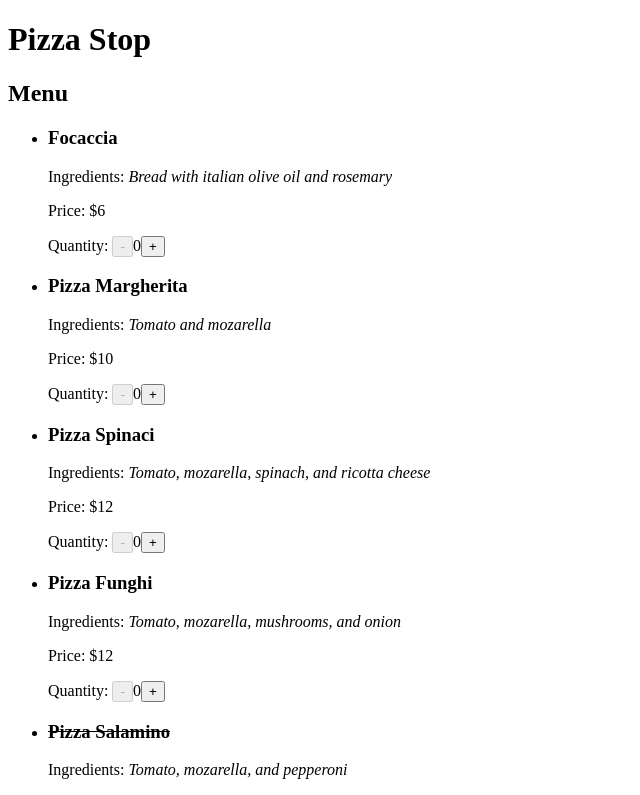
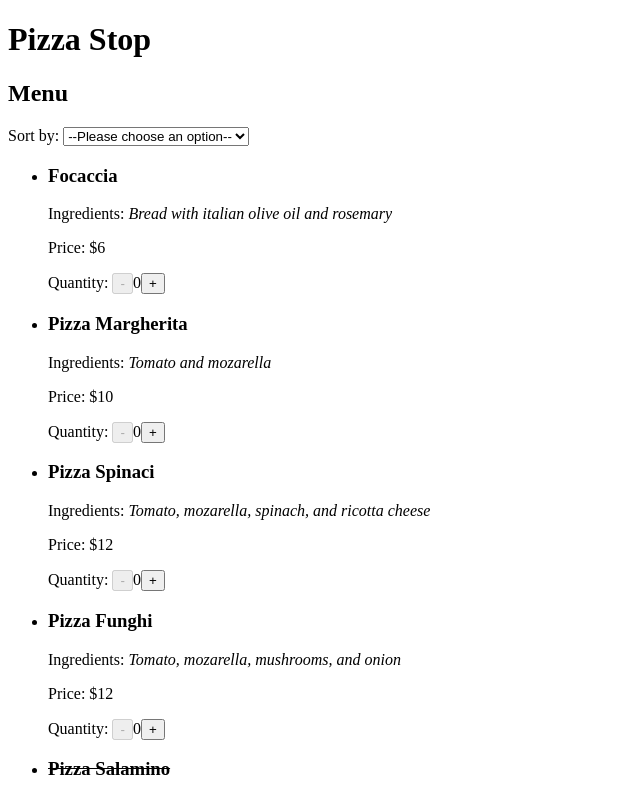
Before and after one commit to priyavrat-misra/shopping-with-react, a React (Create React App) app: page / in a window 1280 px wide. Shown: the top 795 px of the page, without its empty margins (0-640 px from the left). Built offline with nearby package versions, Linux system fonts and the light colour scheme.

Commit message:
add sortBy

```diff
--- a/src/App.js
+++ b/src/App.js
@@ -116,11 +116,24 @@ function Body() {
 }
 
 function Menu({ cartItems, onAddItem, onRemoveItem }) {
+  const [sortBy, setSortBy] = useState("");
+  const sortedPizzas = [...pizzaData];
+  if (sortBy === "price-low-high") {
+    sortedPizzas.sort((a, b) => a.price - b.price);
+  } else if (sortBy === "price-high-low") {
+    sortedPizzas.sort((a, b) => b.price - a.price);
+  } else if (sortBy === "avl-low-high") {
+    sortedPizzas.sort((a, b) => (a.available ?? 0) - (b.available ?? 0));
+  } else if (sortBy === "avl-high-low") {
+    sortedPizzas.sort((a, b) => (b.available ?? 0) - (a.available ?? 0));
+  }
+
   return (
     <>
       <h2>Menu</h2>
+      <Actions sortBy={sortBy} onSortChange={setSortBy} />
       <ul>
-        {pizzaData.map((pizza) => (
+        {sortedPizzas.map((pizza) => (
           <li key={pizza.id}>
             <Pizza
               pizza={pizza}
@@ -132,6 +145,23 @@ function Menu({ cartItems, onAddItem, onRemoveItem }) {
         ))}
       </ul>
     </>
+  );
+}
+
+function Actions({ sortBy, onSortChange }) {
+  return (
+    <section>
+      <label>
+        Sort by:&nbsp;
+        <select value={sortBy} onChange={(e) => onSortChange(e.target.value)}>
+          <option value="">--Please choose an option--</option>
+          <option value="price-low-high">Price: Low to High</option>
+          <option value="price-high-low">Price: High to Low</option>
+          <option value="avl-low-high">Availability: Low to High</option>
+          <option value="avl-high-low">Availability: High to Low</option>
+        </select>
+      </label>
+    </section>
   );
 }
 
```
